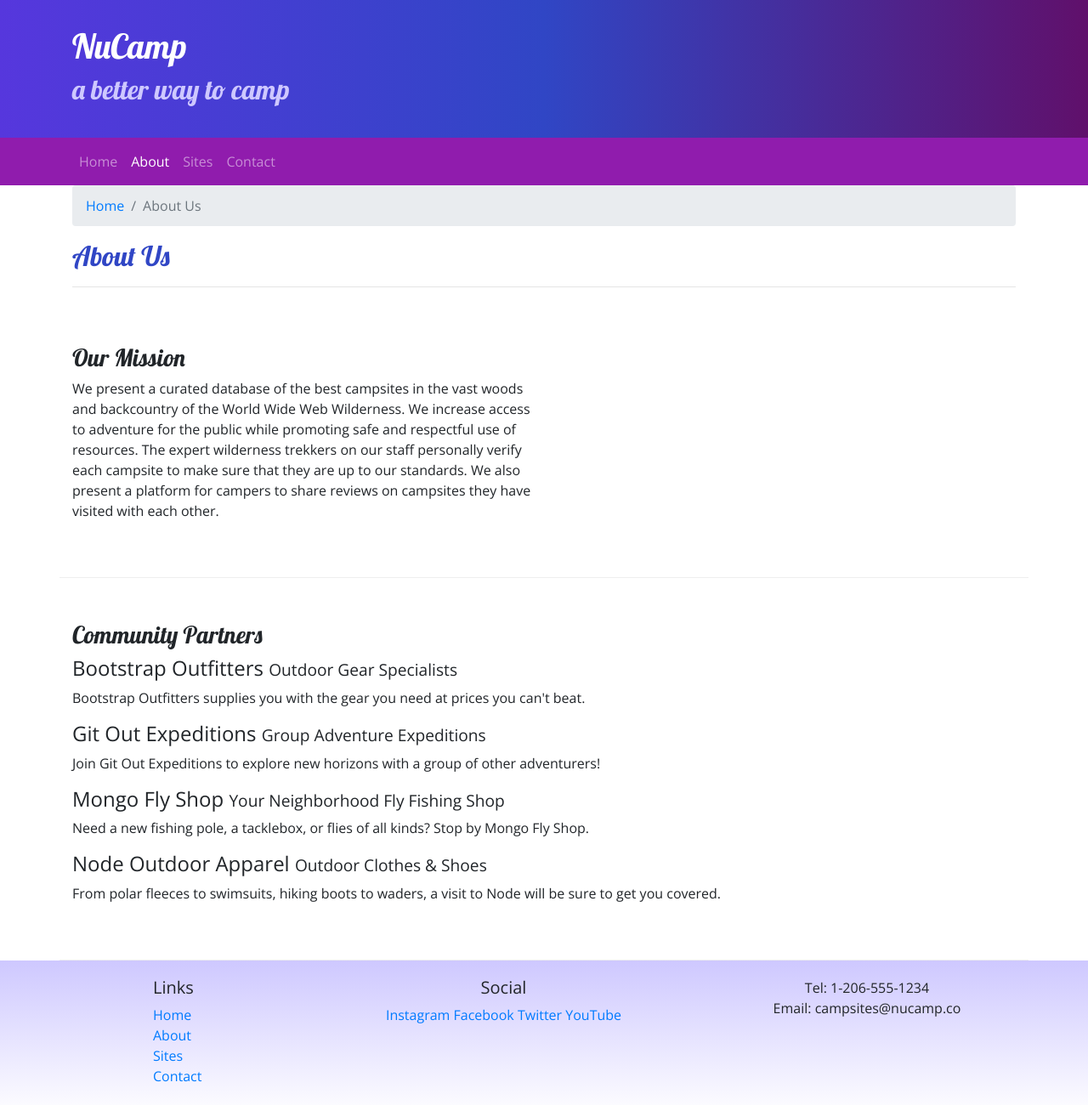
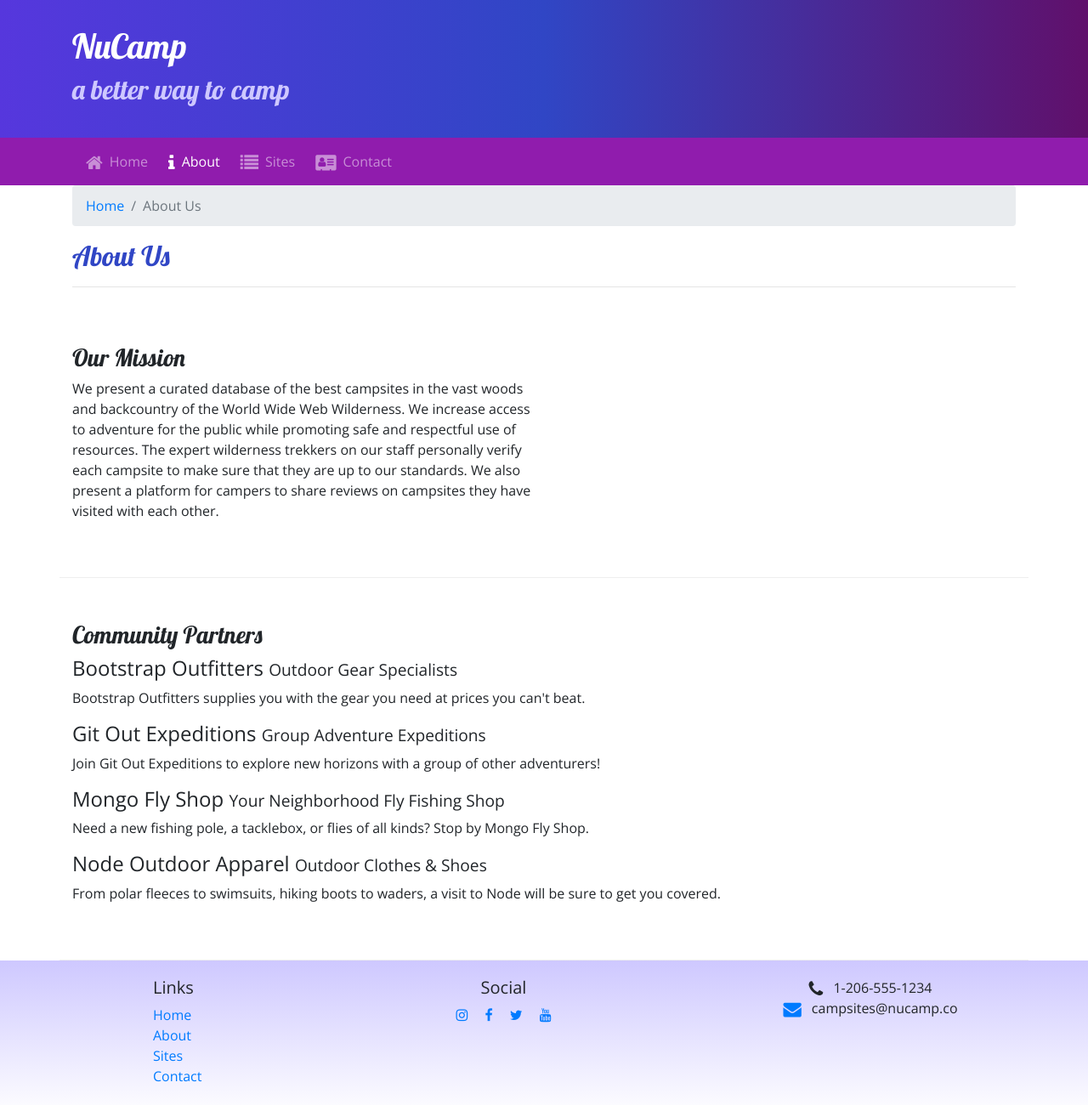
Before and after one commit to ace261998/nucamp-fakesite, a website: page aboutus.html in a window 1280 px wide. Shown: the whole page at 85% size. Drawn offline with nearby package versions, Linux system fonts and the light colour scheme.

Commit message:
added icon fonts

```diff
--- a/aboutus.html
+++ b/aboutus.html
@@ -7,6 +7,7 @@
     <meta name="viewport" content="width=device-width, initial-scale=1" />
 
     <!-- styles links -->
+    <link rel="stylesheet" href="node_modules/font-awesome/css/font-awesome.min.css" />
     <link rel="stylesheet" href="node_modules/bootstrap/dist/css/bootstrap.min.css" />
     <link rel="stylesheet" href="https://fonts.googleapis.com/css?family=Lobster|Open+Sans" />
     <link rel="stylesheet" href="css/styles.css">
@@ -34,10 +35,10 @@
             </button>
             <div class="collapse navbar-collapse" id="nucampNavbar">
                 <ul class="navbar-nav">
-                    <li class="nav-item"><a class="nav-link" href="index.html">Home</a></li>
-                    <li class="nav-item active"><a class="nav-link" href="#">About</a></li>
-                    <li class="nav-item"><a class="nav-link" href="#">Sites</a></li>
-                    <li class="nav-item"><a class="nav-link" href="#">Contact</a></li>
+                    <li class="nav-item"><a class="nav-link" href="index.html"><i class="fa fa-home fa-lg"></i>Home</a></li>
+                    <li class="nav-item active"><a class="nav-link" href="#"><i class="fa fa-info fa-lg"></i>About</a></li>
+                    <li class="nav-item"><a class="nav-link" href="#"><i class="fa fa-list fa-lg"></i>Sites</a></li>
+                    <li class="nav-item"><a class="nav-link" href="#"><i class="fa fa-address-card fa-lg"></i>Contact</a></li>
                 </ul>
             </div>
         </div>
@@ -91,14 +92,14 @@
                 </div>
                 <div class="col-6 col-sm-5 text-center">
                     <h5>Social</h5>
-                    <a href="http://instagram.com/">Instagram</a>
-                    <a href="http://facebook.com/">Facebook</a>
-                    <a href="http://twitter.com/">Twitter</a>
-                    <a href="http://youtube.com/">YouTube</a>
+                    <a href="http://instagram.com/"><i class="fa fa-instagram"></i></a>
+                    <a href="http://facebook.com/"><i class="fa fa-facebook"></i></a>
+                    <a href="http://twitter.com/"><i class="fa fa-twitter"></i></a>
+                    <a href="http://youtube.com/"><i class="fa fa-youtube"></i></a>
                 </div>
                 <div class="col-sm-4 text-center">
-                    Tel: 1-206-555-1234<br />
-                    Email: campsites@nucamp.co
+                    <i class="fa fa-phone fa-lg"></i> 1-206-555-1234<br />
+                    <i class="fa fa-envelope fa-lg text-primary"></i> campsites@nucamp.co
                 </div>
            </div>
         </div>
--- a/css/styles.css
+++ b/css/styles.css
@@ -36,3 +36,7 @@
 .navbar {
     background-color: #901cad;
 }
+
+i {
+    margin: 0 .5rem ;
+}
--- a/package.json
+++ b/package.json
@@ -15,6 +15,7 @@
   },
   "dependencies": {
     "bootstrap": "^4.5.2",
+    "font-awesome": "^4.7.0",
     "jquery": "^3.5.1",
     "popper.js": "^1.16.1"
   }
```
Also changed, not shown: index.html (+11 -10 lines), 1 other file.
